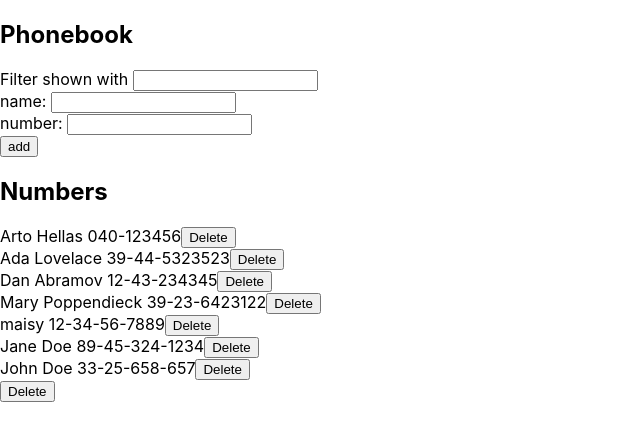
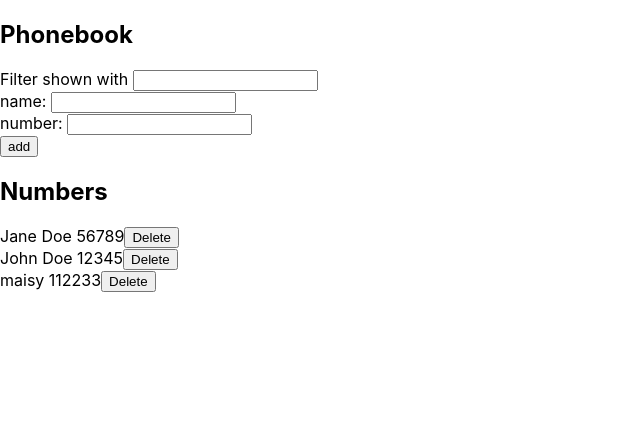
Before and after one commit to virag-ky/FullStackOpen, a React (Create React App) app in the folder Part2/phonebook/: page / in a window 1280 px wide. Shown: the top 440 px of the page, without its empty margins (0-640 px from the left). Built offline with nearby package versions, Linux system fonts and the light colour scheme; data requests are answered from the project's data file.

Commit message:
Add delete functionality

```diff
--- a/Part2/phonebook/db.json
+++ b/Part2/phonebook/db.json
@@ -1,44 +1,19 @@
 {
   "persons": [
     {
-      "name": "Arto Hellas",
-      "number": "040-123456",
+      "name": "Jane Doe",
+      "number": "56789",
       "id": 1
     },
     {
-      "name": "Ada Lovelace",
-      "number": "39-44-5323523",
+      "name": "John Doe",
+      "number": "12345",
       "id": 2
     },
     {
-      "name": "Dan Abramov",
-      "number": "12-43-234345",
+      "name": "maisy",
+      "number": "112233",
       "id": 3
-    },
-    {
-      "name": "Mary Poppendieck",
-      "number": "39-23-6423122",
-      "id": 4
-    },
-    {
-      "name": "maisy",
-      "number": "12-34-56-7889",
-      "id": 5
-    },
-    {
-      "name": "Jane Doe",
-      "number": "89-45-324-1234",
-      "id": 6
-    },
-    {
-      "name": "John Doe ",
-      "number": "33-25-658-657",
-      "id": 7
-    },
-    {
-      "name": "",
-      "number": "",
-      "id": 8
     }
   ]
 }
--- a/Part2/phonebook/src/App.js
+++ b/Part2/phonebook/src/App.js
@@ -17,7 +17,7 @@ const App = () => {
       .getAll()
       .then((personsList) => setPersons(personsList))
       .catch((error) => console.log('Something went wrong!', error));
-  }, []);
+  }, [persons]);
 
   const addNewName = (event) => {
     event.preventDefault();
@@ -70,7 +70,8 @@ const App = () => {
   };
 
   const deletePerson = (id) => {
-    console.log(id);
+    personService.deleteId(id);
+    setPersons(persons);
   };
 
   return (
--- a/Part2/phonebook/src/services/persons.js
+++ b/Part2/phonebook/src/services/persons.js
@@ -17,6 +17,8 @@ const update = (id, newPerson) => {
   return request.then((response) => response.data);
 };
 
-const deleteId = () => {};
+const deleteId = (id) => {
+  axios.delete(`${baseUrl}/${id}`);
+};
 
 export default { getAll, create, update, deleteId };
```
